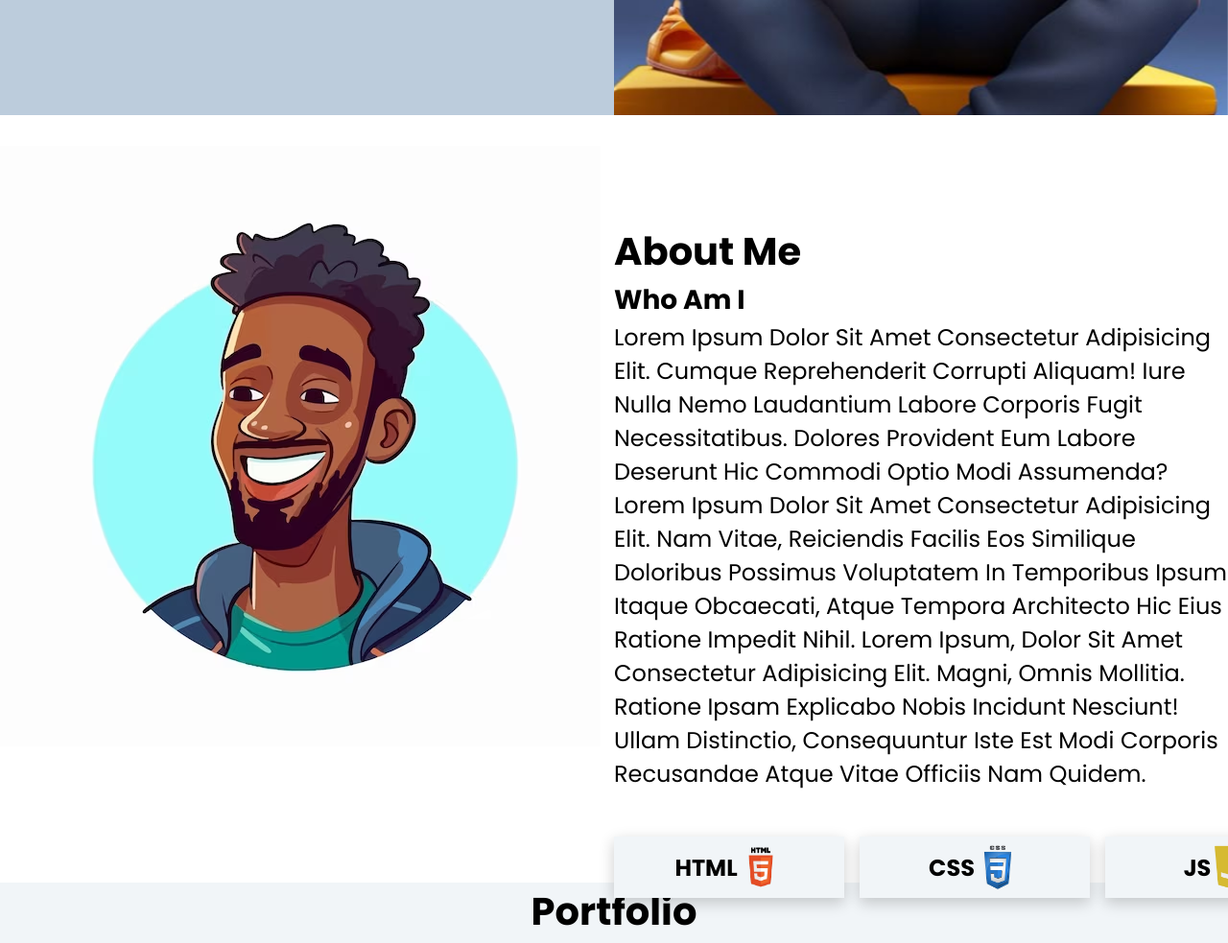
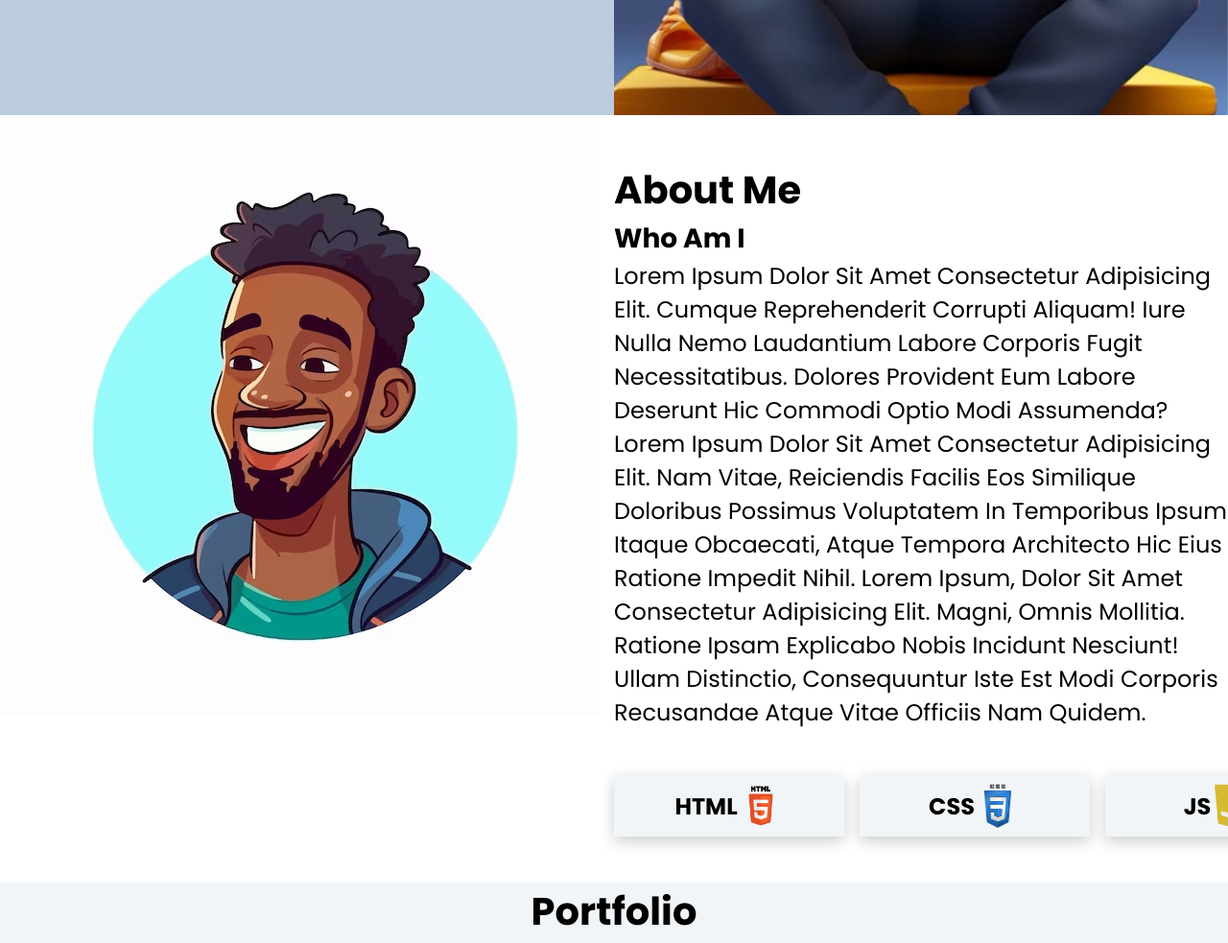
Before and after one commit to eliasabera/simple-portfolio-1, a plain HTML site: page index.html in a window 1280 px wide. Shown: the part 680-1663 px from the top of the page at 96% size. Drawn offline with Linux system fonts and the light colour scheme.

Commit message:
margin changing

```diff
--- a/styles.css
+++ b/styles.css
@@ -127,10 +127,10 @@ nav ul li {
   margin-right: 1rem;
   overflow: hidden;
 }
-nav #link a{
+nav #link a {
   color: black;
 }
-nav #link a:hover{
+nav #link a:hover {
   color: var(--clr-primary-3);
 }
 .links-container .links a {
@@ -143,19 +143,19 @@ nav #link a:hover{
   opacity: 0;
   animation: linksanime 5s ease-out forwards;
 }
-.links:nth-child(1) i{
+.links:nth-child(1) i {
   color: var(--clr-primary-2);
 }
 .links:nth-child(1) {
   animation: linksanime 2s ease-in 2s forwards;
 }
-.links:nth-child(2) i{
+.links:nth-child(2) i {
   color: var(--clr-primary-1);
 }
 .links:nth-child(2) {
   animation: linksanime 3s ease-in forwards;
 }
-.links:nth-child(3) i{
+.links:nth-child(3) i {
   color: rgba(225, 48, 108, 1);
 }
 .links:nth-child(3) {
@@ -165,7 +165,6 @@ nav #link a:hover{
   animation: linksanime 5s ease-in forwards;
 }
 .about {
-  padding-top: 2rem;
   display: flex;
   justify-content: space-between;
 }
@@ -183,7 +182,7 @@ nav #link a:hover{
   animation: about 2s forwards;
 }
 .info-2-container {
-  margin-top: 5rem;
+  margin-top: 3rem;
 }
 .skills {
   display: grid;
```
